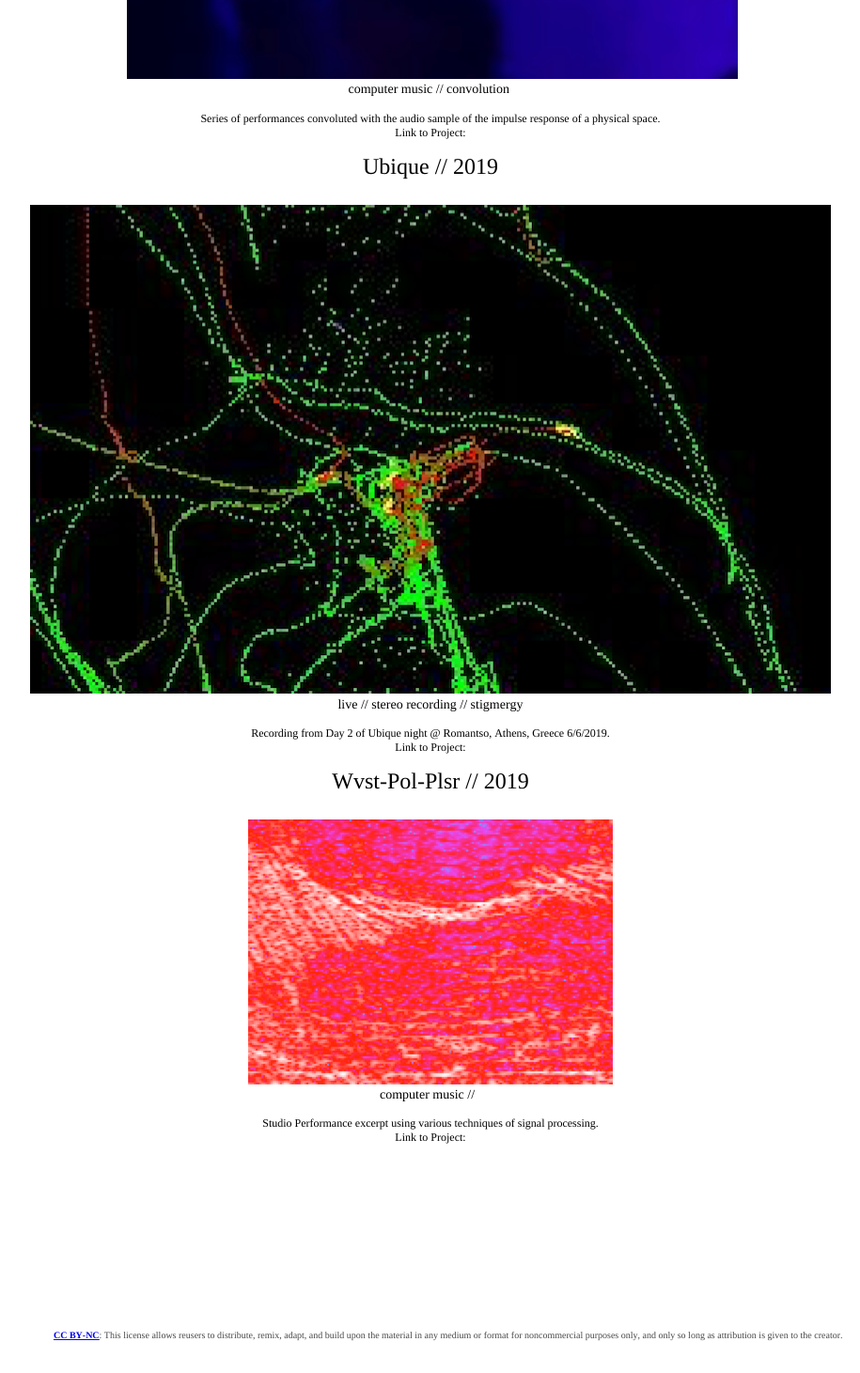
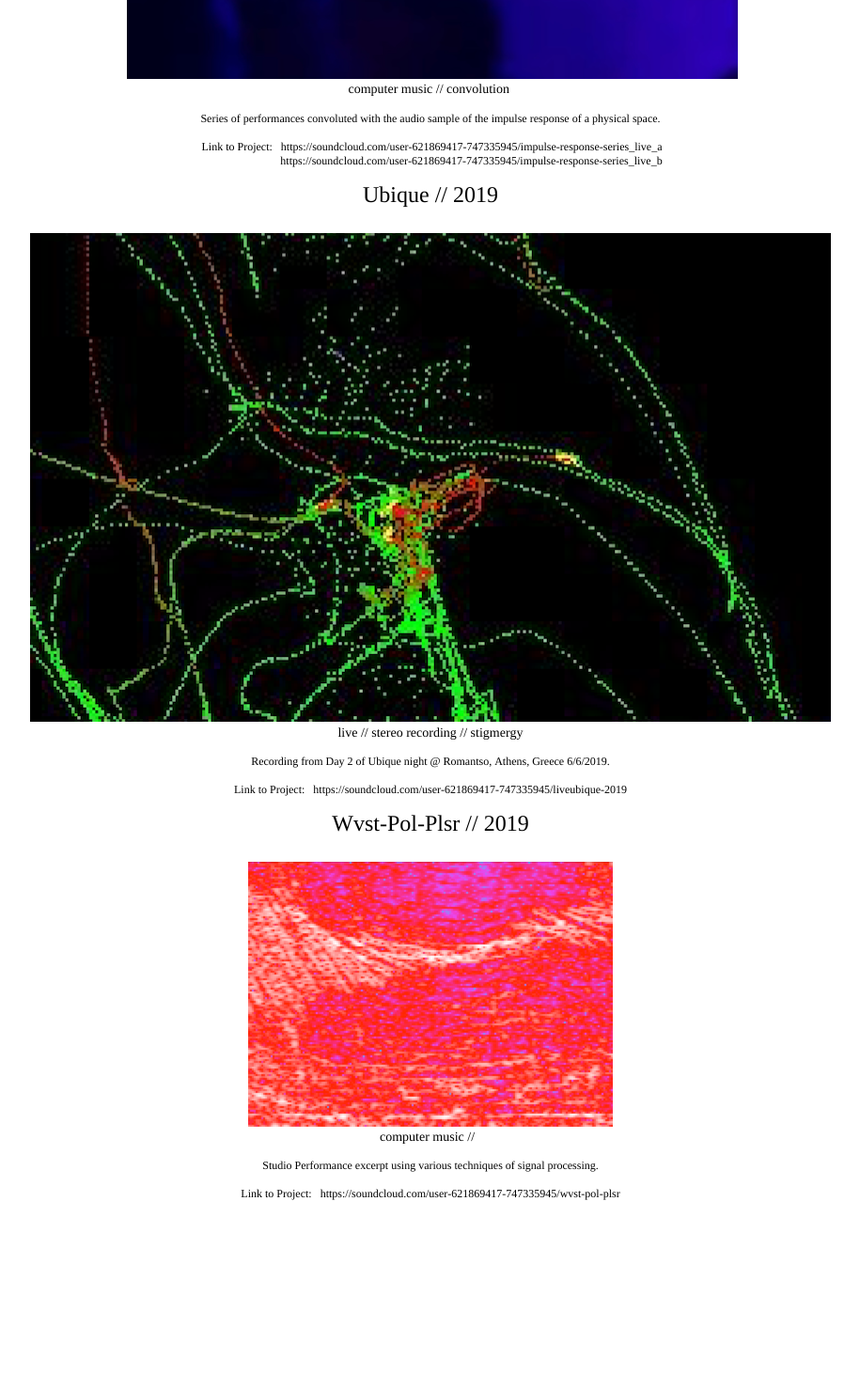
Before and after one commit to sofokliskoutsourelis/sofokliskoutsourelis.github.io, a plain HTML site: page index.html in a window 1280 px wide. Shown: the part 880-2341 px from the top of the page at 94% size, without its empty margins (182-1097 px from the left). Drawn offline with Linux system fonts and the light colour scheme.

Commit message:
feat(content): Update of content

```diff
--- a/index.html
+++ b/index.html
@@ -41,7 +41,10 @@
 <p class="p5"><span class="s1"><br>
 </span></p>
 <p class="p1"><span class="s1">Series of performances convoluted with the audio sample of the impulse response of a physical space.</span></p>
-<p class="p1"><span class="s1"><span class="Apple-converted-space"> </span>Link to Project:<span class="Apple-converted-space"> </span></span></p>
+<p class="p1"><span class="s1"><br>
+</span></p>
+<p class="p1"><span class="s1"><span class="Apple-converted-space"> </span>Link to Project: <span class="Apple-converted-space">  </span>https://soundcloud.com/user-621869417-747335945/impulse-response-series_live_a</span></p>
+<p class="p1"><span class="s1"><span class="Apple-converted-space">                             </span>https://soundcloud.com/user-621869417-747335945/impulse-response-series_live_b</span></p>
 <p class="p1"><span class="s1"><br>
 </span></p>
 <p class="p3"><span class="s1">Ubique // 2019</span></p>
@@ -52,7 +55,9 @@
 <p class="p1"><span class="s1"><br>
 </span></p>
 <p class="p1"><span class="s1">Recording from Day 2 of Ubique night @ Romantso, Athens, Greece 6/6/2019.</span></p>
-<p class="p1"><span class="s1"><span class="Apple-converted-space"> </span>Link to Project:<span class="Apple-converted-space"> </span></span></p>
+<p class="p1"><span class="s1"><br>
+</span></p>
+<p class="p1"><span class="s1"><span class="Apple-converted-space"> </span>Link to Project: <span class="Apple-converted-space">  </span>https://soundcloud.com/user-621869417-747335945/liveubique-2019<span class="Apple-converted-space"> </span></span></p>
 <p class="p1"><span class="s1"><br>
 </span></p>
 <p class="p3"><span class="s1">Wvst-Pol-Plsr // 2019</span></p>
@@ -63,7 +68,9 @@
 <p class="p1"><span class="s1"><br>
 </span></p>
 <p class="p1"><span class="s1">Studio Performance excerpt using various techniques of signal processing.</span></p>
-<p class="p1"><span class="s1"><span class="Apple-converted-space"> </span>Link to Project:<span class="Apple-converted-space"> </span></span></p>
+<p class="p1"><span class="s1"><br>
+</span></p>
+<p class="p1"><span class="s1"><span class="Apple-converted-space"> </span>Link to Project: <span class="Apple-converted-space">  </span>https://soundcloud.com/user-621869417-747335945/wvst-pol-plsr<span class="Apple-converted-space"> </span></span></p>
 <p class="p6"><span class="s1"><br>
 </span></p>
 <p class="p1"><span class="s1"><br>
```
